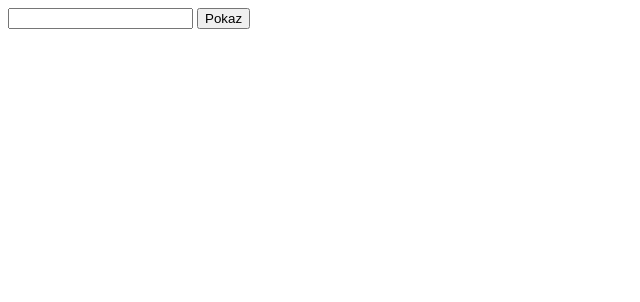
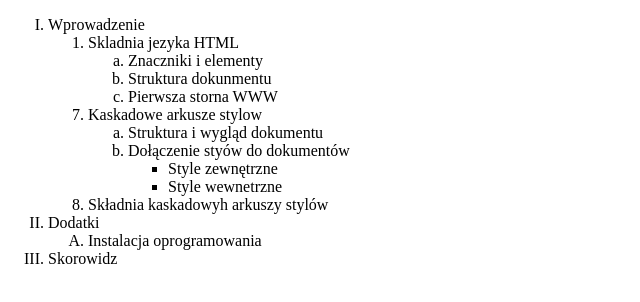
Before and after one commit to DSlaby02/tutego, a plain HTML site: page index.html in a window 1280 px wide. Shown: the whole page, without its empty margins (0-640 px from the left). Drawn offline with Linux system fonts and the light colour scheme.

Commit message:
Add files via upload

```diff
--- a/index.html
+++ b/index.html
@@ -2,41 +2,43 @@
 <html lang="en">
 <head>
     <meta charset="UTF-8">
-        <meta http-equiv="X-UA-Compatibile" content="IE=edge">
+    <meta http-equiv="X-UA-Compatible" content="IE=edge">
     <meta name="viewport" content="width=device-width, initial-scale=1.0">
-        <title>Document</title>
+    <title>listy</title>
 </head>
 <body>
-        <form action="">
+    <ol>
+        <li type=I>Wprowadzenie</li>
+        <ul>
+        <li type=1>Skladnia jezyka HTML      <!-- Spójrz, zamykający znacznik </li> nie jest tutaj umieszczony -->
+          <ol type="a">
+            <li>Znaczniki i elementy </li>
+            <li>Struktura dokunmentu </li>
+            <li>Pierwsza storna WWW</li>
+          </ol>
+        </li>
+    </ul>
+    <ol start="7">
+        <li type=1>
+        Kaskadowe arkusze stylow
+    </li>
+    <ul>
+     <li type=a>Struktura i wygląd dokumentu </li>
+     <li type=a>Dołączenie styów do dokumentów </li>
 
-            <input type="text" name="pole"/>
-            <button type="submit">Pokaz</button>
-        </form>
-        <div class="wynik"></div>
+     <ul>
+      <li style=square>Style zewnętrzne</li>
+      <li>Style wewnetrzne </li>
+    </ul>
 
-        <script>
-            const forumlarz = document.querySelector('form');
-            const div = document.querySelector('.wynik');
-
-            forumlarz.addEventListener('submit' , (e)=> {
-
-                e.preventDefault();
-
-        const wartoscPolaFormularza = document.querySelector ('input[name="pole"]').value;
-
-
-if(wartoscPolaFormularza % 2 == 0){
-    div.textContent= 'Liczba parzysta'
-}
- else{
-    div.textContent = 'Liczba jest nie parzysta'
- }
-
-
-
-
-            });
-
-         </script>
+  </ul>
+  <li>Składnia kaskadowyh arkuszy stylów </li>
+    </ol>
+    <li type=I>Dodatki</li>
+    <ul>
+      <li type=A> Instalacja oprogramowania </li>
+  </ul>
+  <li type=I>Skorowidz</li>
+      </ol>
 </body>
 </html>
```
Lines whose indentation alone changed are shown as unchanged.
